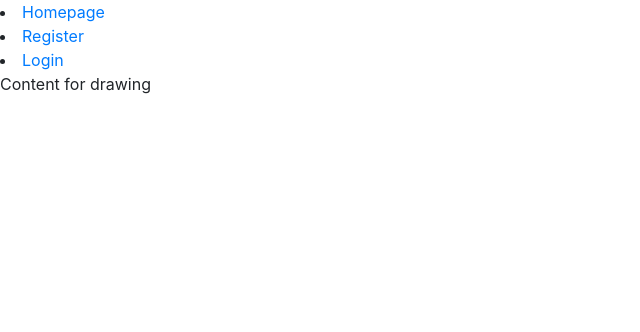
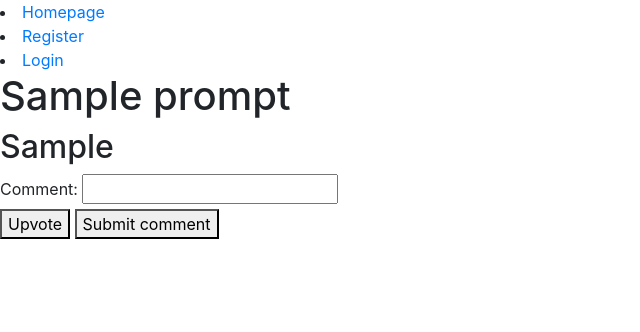
Before and after one commit to AmogooseSus/daily_doodle_project, a Django app: template templates/dailydoodle/drawing.html in a window 1280 px wide. Shown: the top 332 px of the page, without its empty margins (0-640 px from the left). Run offline with Django 3.2, Linux system fonts and the light colour scheme; the template is opened without the code that fills it: most values are stand-ins (such as "Sample title", 1, 10 or a date in 2020); parts of the project's set-up code (start-up, migrations or seed data) failed here and were passed over; some libraries are stand-ins or nearby versions.

Commit message:
view.html done

```diff
--- a/templates/dailydoodle/drawing.html
+++ b/templates/dailydoodle/drawing.html
@@ -4,5 +4,17 @@ Home
 {% endblock %}
 
 {% block body_block %}
-Content for drawing
+{% csrf_token %}
+<h1>{{ prompt }}</h1>
+<h2>{{ userDrawing }}</h2>
+
+<form>
+    <label for="comment">Comment:</label>
+    <input type="text" id="comment" name="comment">
+</form>
+
+<button id="upvote">Upvote</button>
+
+<button id="submit">Submit comment</button>
+
 {% endblock %}
```
Also changed, not shown: dailydoodle/views.py (+3 -1 lines).
